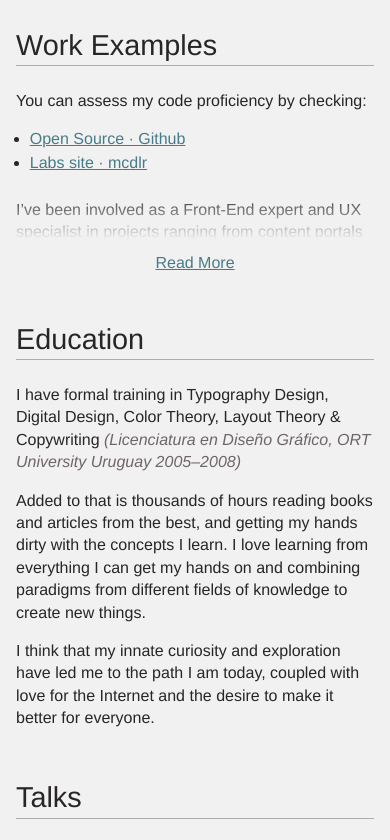
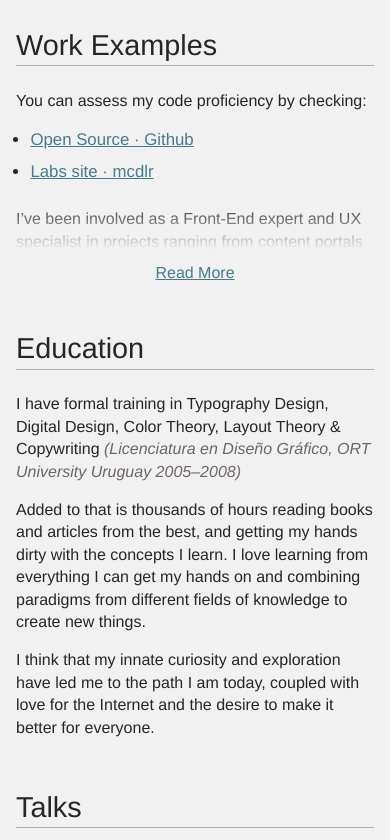
Before and after one commit to DrummerHead/Nicolas-Barrera-CV, a website: page app/index.html in a window 390 px wide. Shown: the part 1940-2780 px from the top of the page. Drawn offline with nearby package versions, Linux system fonts and the light colour scheme; files that its build step writes are made by us from their sources.

Commit message:
Improve separation between actionable elements on mobile

```diff
--- a/app/index.html
+++ b/app/index.html
@@ -146,7 +146,8 @@
     <h2><a href='#work-examples' rel='section'>Work Examples</a></h2>
 
     <p>You can assess my code proficiency by checking:</p>
-    <ul>
+
+    <ul class='spaced'>
       <li><a href='https://github.com/DrummerHead/' rel='external'>Open Source &#183; Github</a></li>
       <li><a href='http://mcdlr.com/' rel='external'>Labs site &#183; mcdlr</a></li>
     </ul>
--- a/app/styles/main.scss
+++ b/app/styles/main.scss
@@ -9,6 +9,7 @@
 @import 'modular/collapse';
 @import 'modular/two-columns';
 @import 'modular/showcase';
+@import 'modular/spaced';
 @import 'modular/link-hub';
 @import 'modular/download-pdf';
 @import 'modular/browserupgrade';
--- a/app/styles/modular/_link-hub.scss
+++ b/app/styles/modular/_link-hub.scss
@@ -4,6 +4,7 @@
   margin: 0;
 }
 .link-hub li {
+  margin: .25em 0;
 }
 .link-hub a {
   color: $grey-7;
@@ -26,3 +27,9 @@
 .link-hub a:hover em {
   color: $cyan-4;
 }
+
+@media #{$bravo} {
+  .link-hub li {
+    margin: inherit;
+  }
+}
--- /dev/null
+++ b/app/styles/modular/_spaced.scss
@@ -0,0 +1,6 @@
+.spaced {
+  font-size: 1.05em;
+}
+.spaced > * {
+  margin: .5em 0;
+}
```
